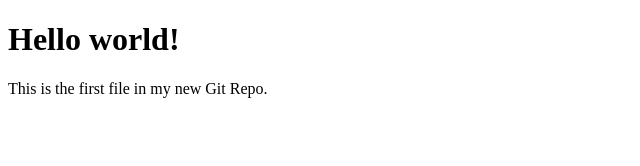
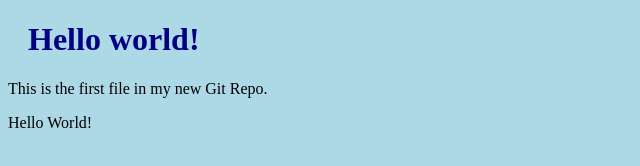
Before and after one commit to Krt08/myproject, a plain HTML site: page index.html in a window 1280 px wide. Shown: the whole page, without its empty margins (0-640 px from the left). Drawn offline with Linux system fonts and the light colour scheme.

Commit message:
New added line

```diff
--- /dev/null
+++ b/bluestyle.css
@@ -0,0 +1,8 @@
+body {
+    background-color: lightblue;
+    }
+
+    h1 {
+    color: navy;
+    margin-left: 20px;
+    }
--- a/index.html
+++ b/index.html
@@ -2,11 +2,13 @@
 <html>
 <head>
 <title>Hello World!</title>
+<link rel="stylesheet" href="bluestyle.css">
 </head>
 <body>
 
 <h1>Hello world!</h1>
 <p>This is the first file in my new Git Repo.</p>
+<p>Hello World!</p>
 
 </body>
 </html>
```
